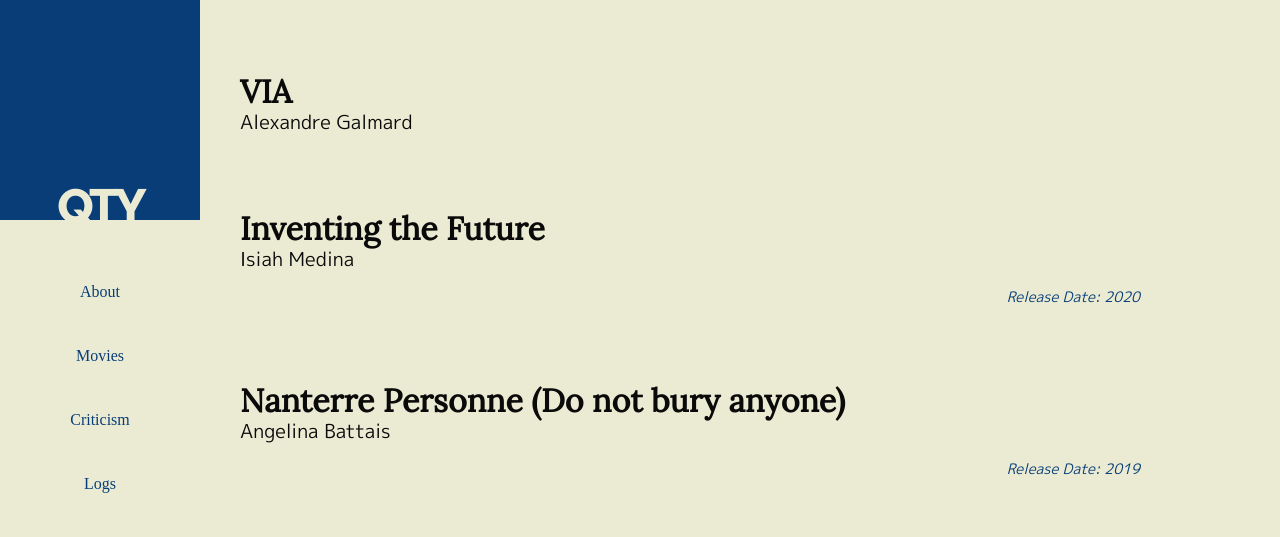
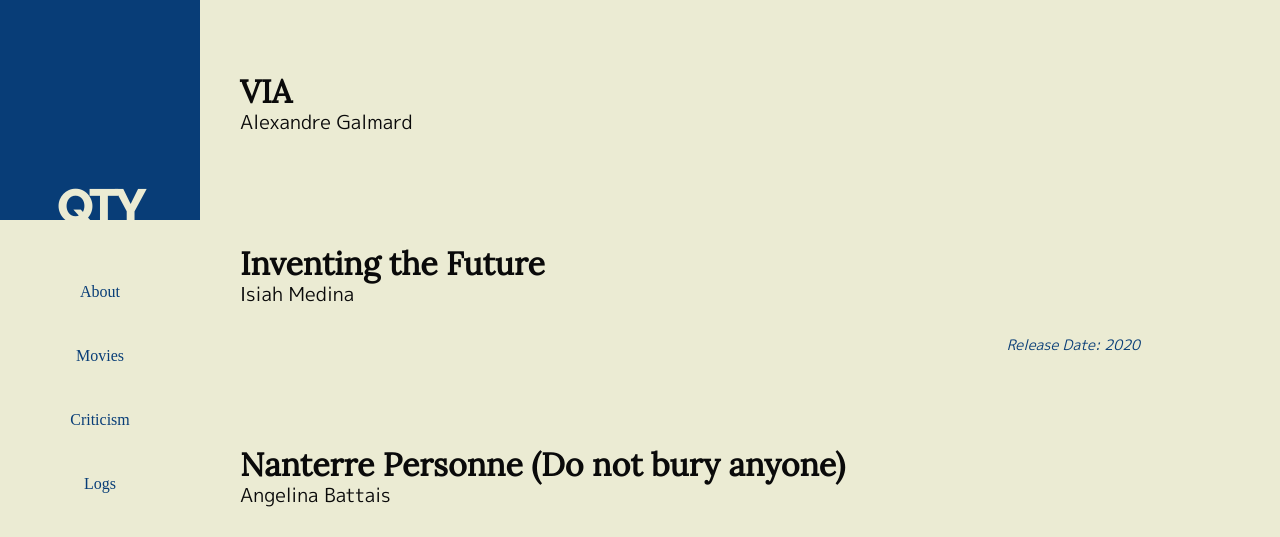
Before and after one commit to naobot/qty-cinema, a Jekyll site: the page built from movies.html, in a window 1280 px wide and 1400 px high. Shown: the top 537 px of the window. Built offline with Jekyll 4.4.1, drawn with Linux system fonts in a browser that asks for light colours; some web fonts are replaced; grey boxes are pictures that could not be loaded.

Commit message:
movies cleanup++

```diff
--- a/_data/movies.yaml
+++ b/_data/movies.yaml
@@ -34,7 +34,8 @@
   image: assets/uploads/Movies_KD_LateEmbryo.png
 - title: Shooting Star Summer Solstice
   director: Kelley Dong
-  link: https://www.youtube.com/watch?v=DbC3JzrcAPk
+  link: shooting-star-summer-solstice
+  watch: https://www.youtube.com/watch?v=DbC3JzrcAPk
   synopsis: 'Alexander von Humboldt climbs a volcano. A parade comes to town. '
   release: "2019"
   image: assets/uploads/Movies_KD_ShootingStar.png
--- a/_includes/movies.html
+++ b/_includes/movies.html
@@ -5,11 +5,11 @@
 
   <div class="film-heading">
     <div class="film-info">
-      <h1 class="film-title"><a href="{{ movie.link | relative_url }}">{{ movie.title }}</a></h1>
+      <h1 class="film-title">{% if movie.link and movie.link != '' %}<a href="{{ movie.link | relative_url }}">{{ movie.title }}</a>{% else %}{{ movie.title }}{% endif %}</h1>
       <h2 class="film-director">{{ movie.director }}</h2>
     </div>
     {% if movie.watch %}<div class="watch-button">
-      [view]
+      <a href="{{ movie.watch | relative_url }}">[view]</a>
     </div>{% endif %}
   </div>
 
--- a/_sass/main.scss
+++ b/_sass/main.scss
@@ -73,9 +73,24 @@
   margin-top: 0 !important;
 }
 
+.film-heading {
+  display: flex;
+  align-items: flex-start;
+}
+
 .film-image {
   width: 100%;
   text-align: center;
+}
+
+.film-info {
+    width: 80%;
+}
+
+.watch-button {
+    text-align: right;
+    width: 20%;
+    padding: 20px;
 }
 
 h1.film-title {
```
Also changed, not shown: 3 other files.
